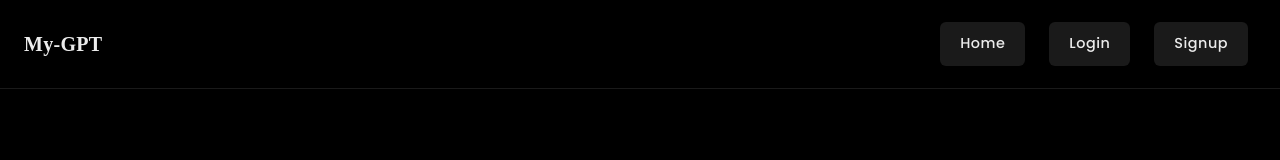
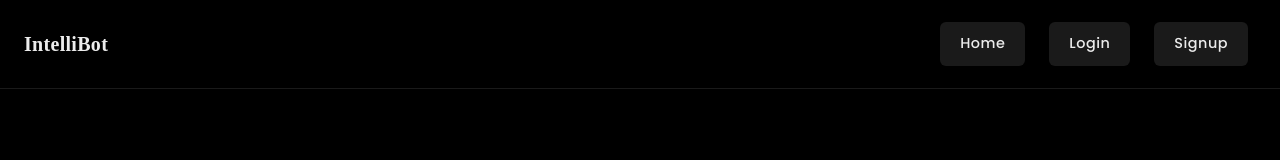
Before and after one commit to AshishBaghel01/AI-Chatbot, a React (Vite) app in the folder frontend/: page / in a window 1280 px wide. Shown: the top 160 px of the page. Built offline with nearby package versions, Linux system fonts and the light colour scheme; no server answers.

Commit message:
name change

```diff
--- a/frontend/index.html
+++ b/frontend/index.html
@@ -4,7 +4,7 @@
     <meta charset="UTF-8" />
     <link rel="icon" type="image/svg+xml" href="/vite.svg" />
     <meta name="viewport" content="width=device-width, initial-scale=1.0" />
-    <title>MY-GPT</title>
+    <title>IntelliBot</title>
   </head>
   <body>
     <div id="root"></div>
--- a/frontend/src/components/shared/Logo.tsx
+++ b/frontend/src/components/shared/Logo.tsx
@@ -21,7 +21,7 @@ const Logo = () => {
             fontSize: "1.25rem",
           }}
         >
-          My-GPT
+          IntelliBot
         </Typography>
       </Link>
     </div>
```
